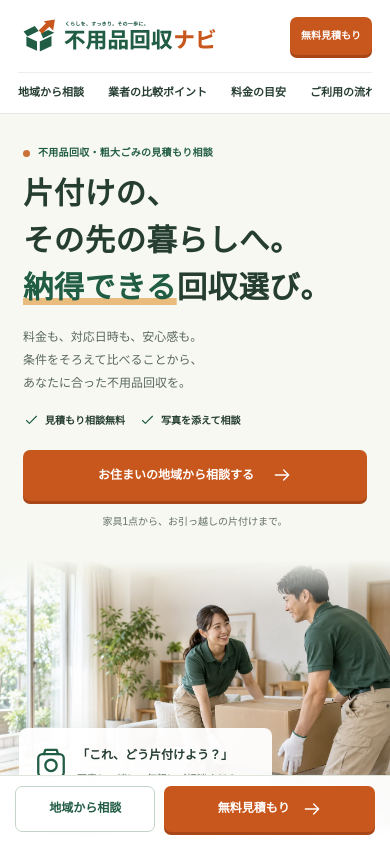
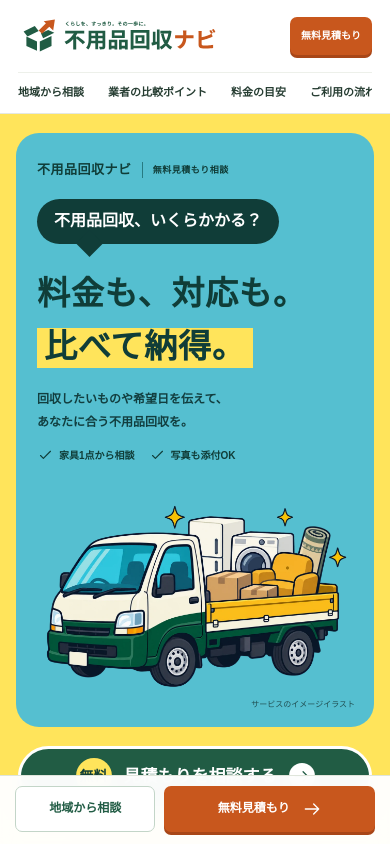
Before and after one commit to mmaji1204/kaisyuu-mitsumori-navi, a Next.js app: page / in a window 390 px wide. Shown: the top 844 px of the page. Built offline with nearby package versions, Linux system fonts and the light colour scheme; no server answers.

Commit message:
Add illustrated collection truck hero and estimate CTA

```diff
--- a/src/app/globals.css
+++ b/src/app/globals.css
@@ -26,29 +26,30 @@ a, button, summary, input, select, textarea { -webkit-tap-highlight-color: trans
 .main-nav { display: flex; justify-content: space-between; gap: 22px; min-height: 47px; align-items: center; border-top: 1px solid #edf0ea; font-weight: 600; font-size: 13px; }
 .main-nav a { white-space: nowrap; padding-block: 10px; }
 .main-nav a:hover, .text-link:hover { color: var(--orange); }
-.hero-section { background: #f6f8f1; overflow: hidden; }
-.hero-grid { display: grid; grid-template-columns: 1fr 1.08fr; align-items: stretch; min-height: 534px; }
-.hero-copy { padding: 53px 0 49px; position: relative; z-index: 2; }
 .eyebrow { font-size: 11px; font-weight: 700; letter-spacing: .15em; color: var(--green); margin-bottom: 10px; }
-.hero-copy .eyebrow { display: flex; align-items: center; gap: 8px; font-size: 12px; letter-spacing: .03em; }
-.hero-copy .eyebrow span { width: 7px; height: 7px; border-radius: 50%; background: #ca7138; }
-.hero-copy h1 { font-size: clamp(32px, 3.25vw, 46px); line-height: 1.5; letter-spacing: .015em; }
-.hero-copy h1 em { font-style: normal; color: var(--green); text-decoration: underline; text-decoration-color: #e9bb7d; text-decoration-thickness: 7px; text-underline-offset: 0; text-decoration-skip-ink: none; }
-.hero-description { margin-top: 18px; line-height: 1.9; color: #5a685d; font-size: 14px; }
-.hero-checks { display: flex; gap: 17px; flex-wrap: wrap; margin-top: 23px; font-size: 12px; font-weight: 700; }
+.hero-section { background: #ffe45b; padding: 32px 0 30px; }
+.hero-grid { display: grid; grid-template-columns: 1fr 1.1fr; align-items: center; min-height: 448px; border-radius: 32px; background: #55bfd0; padding: 32px 34px 26px 48px; gap: 14px; }
+.hero-copy { position: relative; z-index: 2; color: #103d38; }
+.hero-kicker { display: flex; align-items: center; gap: 12px; font-size: 17px; font-weight: 800; letter-spacing: .04em; }
+.hero-kicker span { font-size: 11px; border-left: 1px solid #277b82; padding-left: 12px; }
+.hero-question { position: relative; display: inline-block; border-radius: 30px; background: #103d38; color: white; padding: 9px 23px; margin-top: 23px; font-size: 21px; font-weight: 800; }
+.hero-question:after { content: ""; position: absolute; bottom: -9px; left: 43px; width: 19px; height: 19px; background: #103d38; transform: rotate(45deg); }
+.hero-copy h1 { margin-top: 25px; font-size: clamp(34px, 3.7vw, 50px); font-weight: 900; line-height: 1.55; letter-spacing: .02em; }
+.hero-copy h1 em { font-style: normal; color: #103d38; background: #ffe45b; padding: 0 7px 3px; box-decoration-break: clone; }
+.hero-description { margin-top: 22px; line-height: 1.9; color: #123e3f; font-size: 14px; font-weight: 600; }
+.hero-checks { display: flex; gap: 17px; flex-wrap: wrap; margin-top: 17px; font-size: 12px; font-weight: 700; }
 .hero-checks span { display: flex; gap: 5px; align-items: center; }
-.hero-checks svg { width: 17px; height: 17px; color: var(--green); }
-.hero-button { margin-top: 22px; min-height: 55px; }
-.hero-note { font-size: 11px; color: #657064; margin-top: 12px; }
-.hero-visual { position: relative; margin-right: min(-32px, calc((1160px - 100vw) / 2)); min-width: 0; }
-.hero-image { object-fit: cover; object-position: 60% center; }
-.hero-visual:after { content: ""; position: absolute; inset: 0; background: linear-gradient(90deg, #f6f8f1, #f6f8f100 18%); pointer-events: none; }
-.hero-photo-card { position: absolute; bottom: 59px; left: 33px; z-index: 1; display: flex; align-items: center; gap: 15px; background: #fffffff2; padding: 16px 22px; border-radius: 8px; box-shadow: 0 8px 35px #173c2920; }
-.hero-photo-card > span { color: var(--green); }
-.hero-photo-card svg { width: 34px; height: 34px; }
-.hero-photo-card strong { font-size: 15px; }
-.hero-photo-card p { color: #617065; font-size: 11px; margin-top: 3px; }
-.hero-visual figcaption { position: absolute; bottom: 12px; right: 18px; z-index: 1; font-size: 10px; color: #fff; background: #213b3270; border-radius: 3px; padding: 2px 7px; }
+.hero-checks svg { width: 17px; height: 17px; }
+.hero-visual { position: relative; min-width: 0; align-self: stretch; min-height: 355px; }
+.hero-image { object-fit: contain; }
+.hero-visual figcaption { position: absolute; bottom: -5px; right: 4px; font-size: 9px; color: #214f52; }
+.hero-action { text-align: center; margin-top: 24px; }
+.hero-button { display: inline-flex; align-items: center; justify-content: center; gap: 20px; width: min(100%, 620px); min-height: 75px; padding: 12px 28px; border: 3px solid white; border-radius: 60px; background: #215c44; color: white; font-size: 23px; font-weight: 800; line-height: 1.5; box-shadow: 0 5px 0 #103d38; transition: background .2s, transform .2s; }
+.hero-button:hover { background: #174b36; transform: translateY(-1px); }
+.hero-free { display: flex; align-items: center; justify-content: center; border-radius: 50%; width: 48px; height: 48px; flex-shrink: 0; background: #ffe45b; color: #123f37; font-size: 18px; }
+.hero-button-arrow { display: flex; align-items: center; justify-content: center; width: 34px; height: 34px; border-radius: 50%; background: white; color: #215c44; }
+.hero-button-arrow svg { width: 24px; height: 24px; }
+.hero-note { font-size: 11px; color: #4f521f; margin-top: 14px; }
 .area-section { position: relative; z-index: 3; padding-top: 30px; }
 .area-panel { border: 1px solid var(--line); border-radius: 12px; box-shadow: 0 8px 25px #203b2b08; padding: 27px 33px 23px; background: #fff; }
 .area-heading { display: flex; align-items: center; gap: 14px; margin-bottom: 20px; }
@@ -137,14 +138,12 @@ a, button, summary, input, select, textarea { -webkit-tap-highlight-color: trans
 .skip-link { position: fixed; top: -80px; left: 12px; z-index: 100; background: white; padding: 10px; }
 .skip-link:focus { top: 10px; }
 
-@media (min-width: 1440px) { .hero-visual { margin-right: -100px; } }
 @media (max-width: 1000px) {
   .site-container { width: calc(100% - 40px); }
   .header-actions > a:first-child { display: none; }
-  .hero-copy h1 { font-size: 35px; }
-  .hero-photo-card { left: 25px; padding: 13px; gap: 9px; }
-  .hero-photo-card strong { font-size: 12px; }
-  .hero-photo-card p { font-size: 10px; }
+  .hero-grid { padding: 28px; }
+  .hero-copy h1 { font-size: 36px; }
+  .hero-question { font-size: 17px; padding-inline: 18px; }
   .comparison-grid, .price-grid, .journal-grid { gap: 15px; }
   .comparison-card { padding: 20px; }
   .comparison-card h3 { font-size: 16px; }
@@ -163,19 +162,23 @@ a, button, summary, input, select, textarea { -webkit-tap-highlight-color: trans
   .header-actions .primary-button { padding: 9px 11px; min-height: 38px; font-size: 10px; gap: 0; }
   .header-actions svg { display: none; }
   .main-nav { justify-content: flex-start; overflow-x: auto; gap: 24px; min-height: 41px; font-size: 11px; scrollbar-width: none; }
-  .hero-grid { display: flex; flex-direction: column; width: 100%; }
-  .hero-copy { padding: 31px 23px 29px; }
-  .hero-copy .eyebrow { font-size: 10px; }
-  .hero-copy h1 { font-size: clamp(29px, 7.8vw, 40px); line-height: 1.55; }
+  .hero-section { padding: 20px 0 23px; }
+  .hero-grid { display: flex; flex-direction: column; align-items: stretch; width: calc(100% - 32px); padding: 25px 21px 17px; border-radius: 23px; gap: 0; }
+  .hero-copy { padding: 0; }
+  .hero-kicker { font-size: 13px; gap: 10px; }
+  .hero-kicker span { font-size: 9px; padding-left: 10px; }
+  .hero-question { margin-top: 18px; font-size: 16px; padding: 8px 17px; }
+  .hero-copy h1 { margin-top: 23px; font-size: clamp(29px, 8.5vw, 42px); line-height: 1.6; }
   .hero-description { font-size: 12px; margin-top: 15px; }
-  .hero-checks { gap: 14px; font-size: 10px; margin-top: 17px; }
-  .hero-button { margin-top: 20px; min-height: 51px; font-size: 12px; width: 100%; }
-  .hero-note { font-size: 10px; text-align: center; }
-  .hero-visual { height: 270px; margin: 0; }
-  .hero-image { object-position: 50% 43%; }
-  .hero-visual:after { background: linear-gradient(180deg, #f6f8f1, #f6f8f100 18%); }
-  .hero-photo-card { bottom: 30px; left: 19px; padding: 12px 15px; }
-  .hero-visual figcaption { font-size: 9px; bottom: 8px; }
+  .hero-checks { gap: 14px; font-size: 10px; margin-top: 13px; }
+  .hero-visual { height: 232px; min-height: 0; margin: 13px -8px 0; }
+  .hero-visual figcaption { font-size: 8px; bottom: -3px; right: 6px; }
+  .hero-action { margin-top: 19px; }
+  .hero-button { min-height: 61px; font-size: 17px; padding: 9px 13px; gap: 12px; }
+  .hero-free { width: 36px; height: 36px; font-size: 14px; }
+  .hero-button-arrow { width: 26px; height: 26px; flex-shrink: 0; }
+  .hero-button-arrow svg { width: 19px; height: 19px; }
+  .hero-note { font-size: 9px; margin-top: 12px; }
   .area-section { padding-top: 22px; }
   .area-panel { padding: 22px 17px 18px; }
   .area-heading { gap: 9px; margin-bottom: 20px; }
--- a/src/app/page.tsx
+++ b/src/app/page.tsx
@@ -13,8 +13,8 @@ const description = "不用品回収の料金・対応日時・作業条件を
 export const metadata: Metadata = {
   title, description,
   alternates: { canonical: brand.siteUrl },
-  openGraph: { title, description, url: brand.siteUrl, siteName: brand.name, locale: "ja_JP", type: "website", images: [{ url: `${brand.siteUrl}/hero-home-collection.webp`, width: 1440, height: 960, alt: "明るい室内で片付けをする回収スタッフのイメージ" }] },
-  twitter: { card: "summary_large_image", title, description, images: [`${brand.siteUrl}/hero-home-collection.webp`] },
+  openGraph: { title, description, url: brand.siteUrl, siteName: brand.name, locale: "ja_JP", type: "website", images: [{ url: `${brand.siteUrl}/hero-collection-truck.webp`, width: 1200, height: 900, alt: "家具や家電を積んだ回収トラックのイラスト" }] },
+  twitter: { card: "summary_large_image", title, description, images: [`${brand.siteUrl}/hero-collection-truck.webp`] },
 };
 
 const faqs = [
@@ -61,18 +61,20 @@ export default function Home() {
       <section className="hero-section">
         <div className="site-container hero-grid">
           <div className="hero-copy">
-            <p className="eyebrow"><span /> 不用品回収・粗大ごみの見積もり相談</p>
-            <h1>片付けの、<br />その先の暮らしへ。<br /><em>納得できる</em>回収選び。</h1>
-            <p className="hero-description">料金も、対応日時も、安心感も。<br />条件をそろえて比べることから、<br className="mobile-break" />あなたに合った不用品回収を。</p>
-            <div className="hero-checks"><span><Icon name="check" />見積もり相談無料</span><span><Icon name="check" />写真を添えて相談</span></div>
-            <a className="primary-button hero-button" href="#area">お住まいの地域から相談する <Icon name="arrow" /></a>
-            <p className="hero-note">家具1点から、お引っ越しの片付けまで。</p>
+            <p className="hero-kicker">不用品回収ナビ <span>無料見積もり相談</span></p>
+            <p className="hero-question">不用品回収、いくらかかる？</p>
+            <h1>料金も、対応も。<br /><em>比べて納得。</em></h1>
+            <p className="hero-description">回収したいものや希望日を伝えて、<br />あなたに合う不用品回収を。</p>
+            <div className="hero-checks"><span><Icon name="check" />家具1点から相談</span><span><Icon name="check" />写真も添付OK</span></div>
           </div>
           <figure className="hero-visual">
-            <Image src="/hero-home-collection.webp" alt="明るいリビングで段ボールを運ぶ回収スタッフのイメージ" fill sizes="(max-width: 767px) 100vw, 56vw" preload className="hero-image" />
-            <div className="hero-photo-card"><span><Icon name="photo" /></span><div><strong>「これ、どう片付けよう？」</strong><p>写真と一緒に、気軽にご相談ください。</p></div></div>
-            <figcaption>サービスのイメージ画像</figcaption>
+            <Image src="/hero-collection-truck.webp" alt="家具や家電、段ボールを積んだ緑と黄色の回収トラックのイラスト" fill sizes="(max-width: 767px) 90vw, 600px" preload className="hero-image" />
+            <figcaption>サービスのイメージイラスト</figcaption>
           </figure>
+        </div>
+        <div className="site-container hero-action">
+          <a className="hero-button" href="#area"><span className="hero-free">無料</span>見積もりを相談する <span className="hero-button-arrow"><Icon name="arrow" /></span></a>
+          <p className="hero-note">お住まいの地域と、回収したいものを教えてください。</p>
         </div>
       </section>
       <section id="area" className="site-container area-section" aria-labelledby="area-title">
```
Also changed, not shown: public/hero-collection-truck.webp (added), 1 other file (tests, documents, lock files or other folders).
